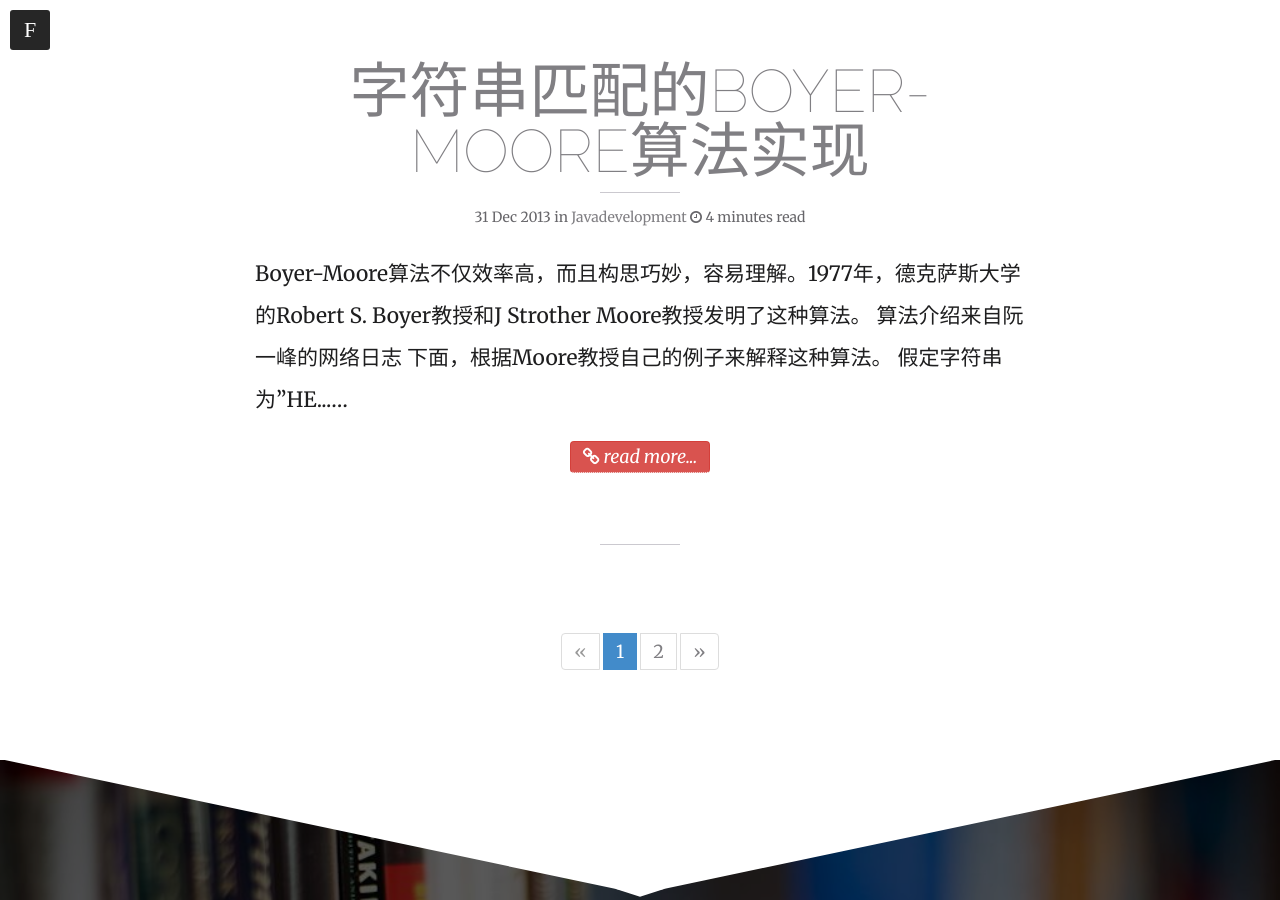
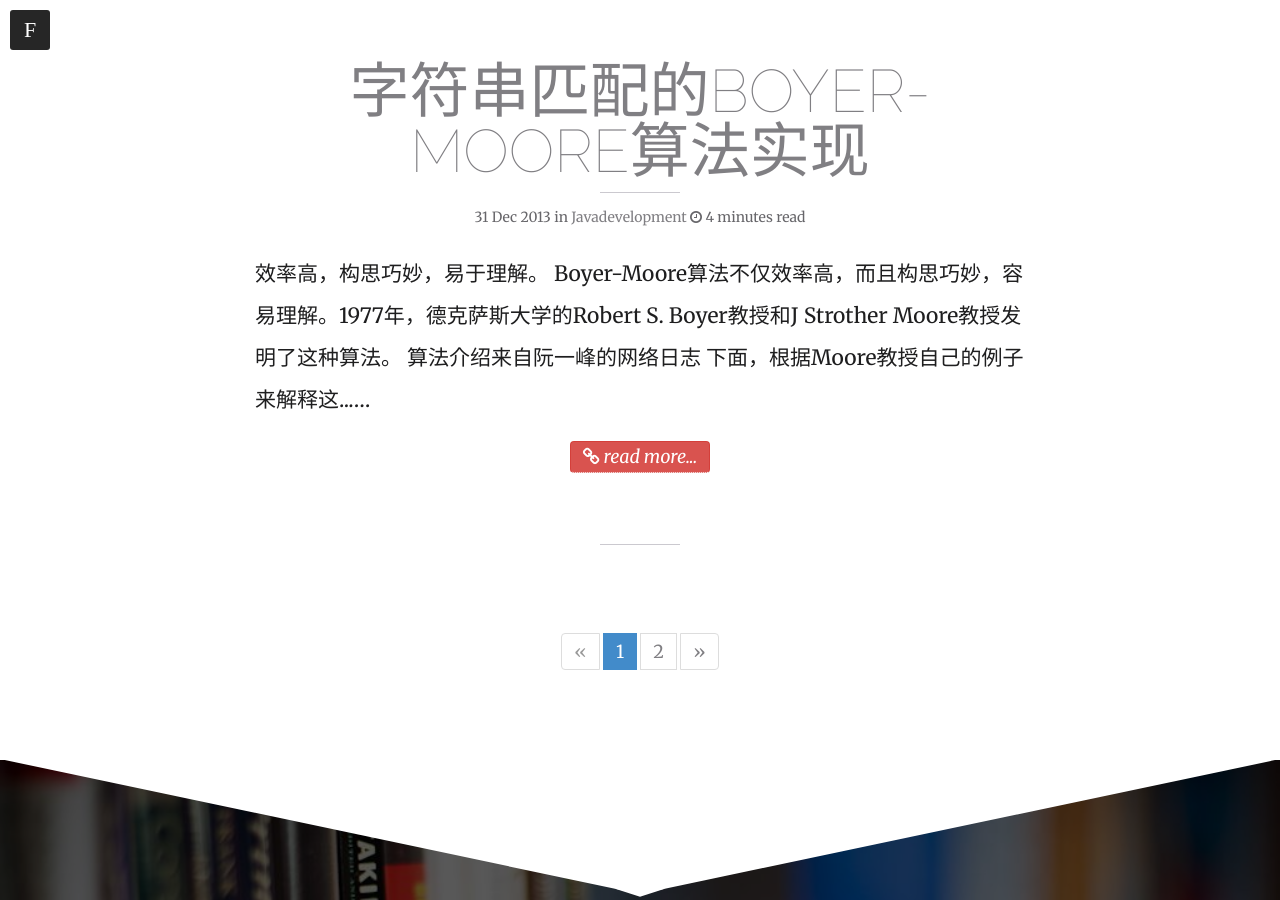
Before and after one commit to cqyy/cqyy.github.io, a Jekyll site: the page built from index.html, in a window 1280 px wide and 900 px high, scrolled down 2864 px. Built offline with Jekyll 4.4.1, drawn with Linux system fonts in a browser that asks for light colours; nearby versions of some CDN libraries; the list of posts is cut into pages by our own code.

Commit message:
add Boyer-Moor

```diff
--- a/_posts/2013-12-31-Boyer-Moore.md
+++ b/_posts/2013-12-31-Boyer-Moore.md
@@ -9,6 +9,8 @@ imagefeature: picture-15
 comments: true
 share: true
 ---
+
+效率高，构思巧妙，易于理解。
 
 Boyer-Moore算法不仅效率高，而且构思巧妙，容易理解。1977年，德克萨斯大学的Robert S. Boyer教授和J Strother Moore教授发明了这种算法。
 
@@ -29,6 +31,7 @@ Boyer-Moore算法不仅效率高，而且构思巧妙，容易理解。1977年
 <img src = "/images/BoyerMoore/4.png"/>
 
 我们由此总结出"坏字符规则"：
+
 >后移位数 = 坏字符的位置 - 搜索词中的上一次出现位置
 
 如果"坏字符"不包含在搜索词之中，则上一次出现位置为 -1。
```
